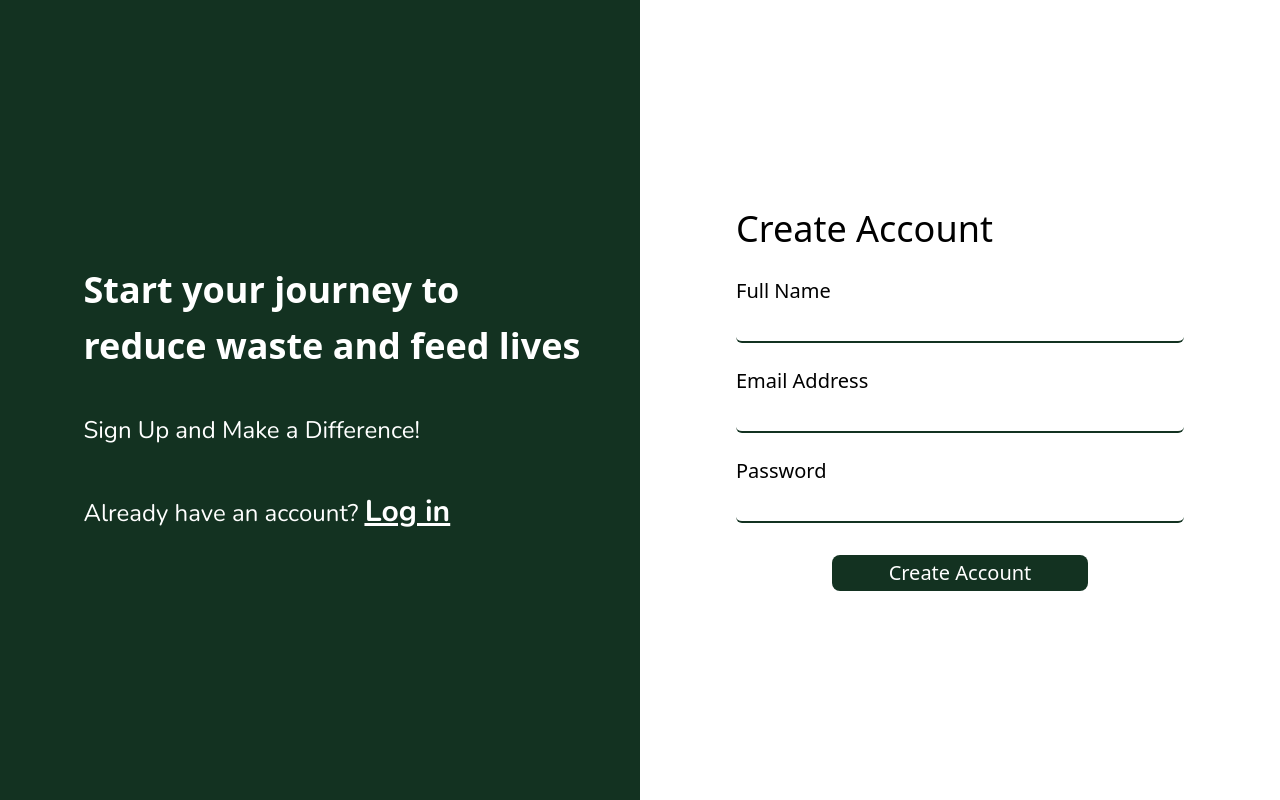
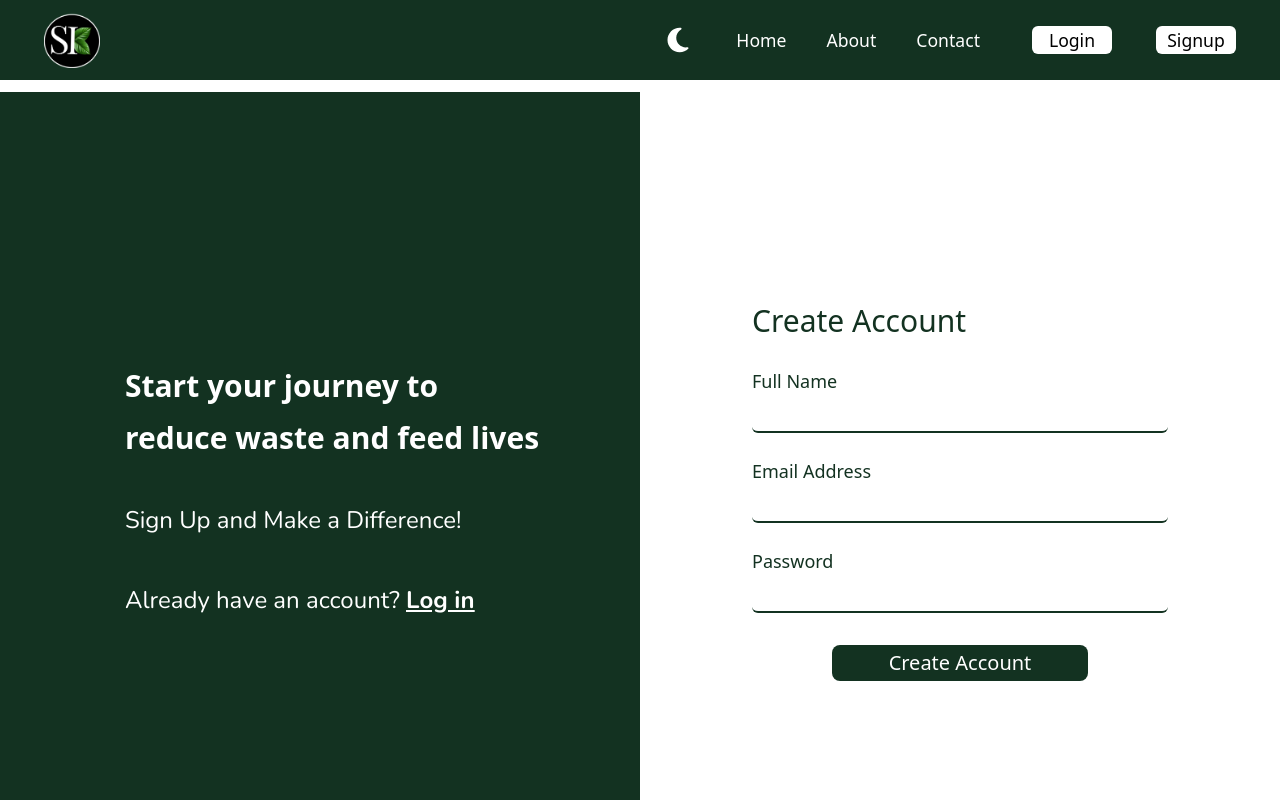
Before and after one commit to ishaNegi1/SustainaBite, a React (Vite) app in the folder frontend/: page /signup in a window 1280 px wide. Shown: the top 800 px of the page. Built offline with nearby package versions, Linux system fonts and the light colour scheme.

Commit message:
add navbar and footer to login and signup page

```diff
--- a/frontend/src/pages/Login.jsx
+++ b/frontend/src/pages/Login.jsx
@@ -1,17 +1,18 @@
 import React from "react";
-import { Link } from "react-router";
+import { Link } from "react-router-dom";
 
 function Login() {
   const handleSubmit = async (e) => {
+    e.preventDefault();
     console.log("Done");
   };
 
   return (
-    <>
-      <div className=" flex text-[#FFFFFF] w-1/2 h-screen items-center justify-center bg-[#133221]">
-        <div className=" ml-11 sm:ml-6 sm:block hidden z-10">
-          <div className="font-Courgette lg:text-4xl text-4xl sm:text-2xl font-semibold">
-            <p className=" mb-4">Continue your journey to</p>
+    <div className="flex my-3 h-screen">
+      <div className=" sm:w-1/2 flex text-[#ffffff] items-center justify-center bg-[#133221]">
+        <div className="ml-11 sm:ml-6 sm:block hidden z-10">
+          <div className="font-Courgette lg:text-3xl text-4xl sm:text-2xl font-semibold">
+            <p className="mb-4">Continue your journey to</p>
             <p>reduce waste and feed lives</p>
           </div>
           <p className="font-Nunito lg:text-2xl text-2xl sm:text-xl mt-12">
@@ -19,7 +20,7 @@ function Login() {
           </p>
           <p className="font-Nunito lg:text-2xl text-2xl sm:text-xl mt-12">
             Don't have an account yet?{" "}
-            <b className="lg:text-3xl text-3xl sm:text-2xl">
+            <b className=" text-3xl sm:text-2xl">
               <u>
                 <Link to="Signup">Sign up</Link>
               </u>
@@ -28,9 +29,9 @@ function Login() {
         </div>
       </div>
 
-      <div className=" w-full sm:w-1/2 h-full fixed right-0 top-0 sm:rounded-s-3xl rounded-none sm:bg-[#FFFFFF] sm:text-black text-[#133221] flex items-center justify-center bg-cover bg-center bg-no-repeat sm:bg-none bg-[#133221]">
-        <div className=" sm:w-[70%] mx-1 bg-white rounded-lg sm:rounded-none p-6 sm:p-0">
-          <p className=" font-Telex sm:text-2xl lg:text-4xl text-2xl font-medium lg:mb-7 mb-5 sm:mb-4">
+      <div className=" sm:w-1/2 w-full flex items-center justify-center sm:bg-[#ffffff] text-[#133221] bg-[#133221]">
+        <div className="sm:w-[65%] mx-1 bg-[#ffffff] rounded-xl sm:rounded-none p-6 sm:p-0 border-2 border-[#fa453c] sm:border-none">
+          <p className="font-Telex text-2xl lg:text-3xl font-medium lg:mb-7 mb-5 sm:mb-4">
             Welcome Back
           </p>
           <form
@@ -39,44 +40,40 @@ function Login() {
           >
             <label
               htmlFor="email"
-              className="mb-2 sm:text-md lg:text-xl text-lg"
+              className="mb-2 sm:text-base lg:text-lg text-lg"
             >
               Email Address
             </label>
             <input
               type="email"
               id="email"
-              // value={email}
-              // onChange={(e) => setEmail(e.target.value)}
               required
               className="border-0 border-b-2 py-1 px-2 rounded-md lg:mb-6 sm:mb-4 mb-6 bg-transparent border-[#133221] text-sm"
             />
 
             <label
               htmlFor="password"
-              className="sm:text-md text-lg lg:text-xl mb-2"
+              className="sm:text-base lg:text-lg text-lg mb-2"
             >
               Password
             </label>
             <input
               type="password"
               id="password"
-              // value={password}
-              // onChange={(e) => setPassword(e.target.value)}
               required
               className="border-0 border-b-2 py-1 px-2 rounded-md mb-2 bg-transparent border-[#133221] text-sm"
             />
-            {/* <p className=" text-red text-lg">{error}</p> */}
+
             <button
               type="submit"
-              className=" bg-main sm:text-white sm:bg-[#133221] text-[#FFFFFF] bg-[#fa453c] rounded-lg sm:w-52 lg:w-64 w-60 sm:text-md lg:text-xl text-lg font-medium transition-all duration-500 ease-linear transform hover:scale-110 font-Coustard py-1 mt-6 mx-auto"
+              className="bg-main sm:bg-[#133221] text-[#ffffff] bg-[#fa453c] rounded-lg sm:w-52 lg:w-64 w-60 sm:text-md lg:text-xl text-lg font-medium transition-all duration-500 ease-linear transform hover:scale-110 font-Coustard py-1 mt-6 mx-auto"
             >
               Login
             </button>
           </form>
-          <p className=" sm:hidden block font-Nunito sm:text-2xl text-lg mt-7">
+          <p className="sm:hidden block font-Nunito sm:text-2xl text-lg mt-7">
             Don't have an account?{" "}
-            <b className=" text-xl">
+            <b className="text-xl">
               <u>
                 <Link to="Signup">Sign up</Link>
               </u>
@@ -84,7 +81,7 @@ function Login() {
           </p>
         </div>
       </div>
-    </>
+    </div>
   );
 }
 
--- a/frontend/src/pages/Signup.jsx
+++ b/frontend/src/pages/Signup.jsx
@@ -1,17 +1,18 @@
 import React from "react";
-import { Link } from "react-router";
+import { Link } from "react-router-dom";
 
 function Signup() {
   const handleSubmit = async (e) => {
+    e.preventDefault();
     console.log("Done");
   };
 
   return (
-    <>
-      <div className=" flex text-[#FFFFFF] w-1/2 h-screen items-center justify-center bg-[#133221]">
-        <div className=" ml-11 sm:ml-6 sm:block hidden z-10">
-          <div className="font-Courgette lg:text-4xl text-4xl sm:text-2xl font-semibold">
-            <p className=" mb-4">Start your journey to</p>
+    <div className="flex my-3 h-screen">
+      <div className=" sm:w-1/2 flex text-[#ffffff] items-center justify-center bg-[#133221]">
+        <div className="ml-11 sm:ml-6 sm:block hidden z-10">
+          <div className="font-Courgette lg:text-3xl text-4xl sm:text-2xl font-semibold">
+            <p className="mb-4">Start your journey to</p>
             <p>reduce waste and feed lives</p>
           </div>
           <p className="font-Nunito lg:text-2xl text-2xl sm:text-xl mt-12">
@@ -19,18 +20,18 @@ function Signup() {
           </p>
           <p className="font-Nunito lg:text-2xl text-2xl sm:text-xl mt-12">
             Already have an account?{" "}
-            <b className="lg:text-3xl text-3xl sm:text-2xl">
+            <b className=" text-3xl sm:text-2xl">
               <u>
-                <Link to="login">Log in</Link>
+                <Link to="/login">Log in</Link>
               </u>
             </b>
           </p>
         </div>
       </div>
 
-      <div className=" w-full sm:w-1/2 h-full fixed right-0 top-0 sm:rounded-s-3xl rounded-none sm:bg-[#FFFFFF] sm:text-black text-[#133221] flex items-center justify-center flex-wrap bg-cover bg-center bg-no-repeat sm:bg-none bg-[#133221]">
-        <div className=" sm:w-[70%] mx-1 bg-white rounded-lg sm:rounded-none p-6 sm:p-0">
-          <p className=" font-Telex sm:text-2xl lg:text-4xl text-2xl font-medium lg:mb-7 mb-5 sm:mb-4">
+      <div className=" sm:w-1/2 w-full flex items-center justify-center sm:bg-[#ffffff] text-[#133221] bg-[#133221]">
+        <div className=" sm:w-[65%] mx-1 bg-[#ffffff] rounded-xl sm:rounded-none p-6 sm:p-0 border-2 border-[#fa453c] sm:border-none">
+          <p className="font-Telex text-2xl lg:text-3xl font-medium lg:mb-7 mb-5 sm:mb-4">
             Create Account
           </p>
           <form
@@ -39,66 +40,60 @@ function Signup() {
           >
             <label
               htmlFor="fullname"
-              className="mb-2 sm:text-md lg:text-xl text-lg"
+              className="mb-2 sm:text-base lg:text-lg text-lg"
             >
               Full Name
             </label>
             <input
               type="text"
               id="fullname"
-              // value={fullname}
-              // onChange={(e) => setFullname(e.target.value)}
               required
               className="border-0 border-b-2 border-[#133221] py-1 px-2 rounded-md lg:mb-6 sm:mb-4 mb-6 bg-transparent text-sm"
             />
             <label
               htmlFor="email"
-              className=" sm:text-md lg:text-xl text-lg mb-2"
+              className="sm:text-base lg:text-lg text-lg mb-2"
             >
               Email Address
             </label>
             <input
               type="email"
               id="email"
-              // value={email}
-              // onChange={(e) => setEmail(e.target.value)}
               required
               className="border-0 border-b-2 border-[#133221] py-1 px-2 rounded-md lg:mb-6 sm:mb-4 mb-6 bg-transparent text-sm"
             />
 
             <label
               htmlFor="password"
-              className=" sm:text-md lg:text-xl text-lg mb-2"
+              className="sm:text-base lg:text-lg text-lg mb-2"
             >
               Password
             </label>
             <input
               type="password"
               id="password"
-              // value={password}
-              // onChange={(e) => setPassword(e.target.value)}
               required
               className="border-0 border-b-2 py-1 px-2 rounded-md mb-2 bg-transparent border-[#133221] text-sm"
             />
-            {/* <p className=" text-red text-lg">{error}</p> */}
+
             <button
               type="submit"
-              className=" bg-main sm:text-white sm:bg-[#133221] text-[#FFFFFF] bg-[#fa453c] rounded-lg sm:w-52 lg:w-64 w-60 sm:text-md lg:text-xl text-lg font-medium transition-all duration-500 ease-linear transform hover:scale-110 font-Coustard py-1 mt-6 mx-auto"
+              className="bg-main sm:bg-[#133221] text-[#ffffff] bg-[#fa453c] rounded-lg sm:w-52 lg:w-64 w-60 sm:text-md lg:text-xl text-lg font-medium transition-all duration-500 ease-linear transform hover:scale-110 font-Coustard py-1 mt-6 mx-auto"
             >
               Create Account
             </button>
           </form>
-          <p className=" sm:hidden block font-Nunito sm:text-2xl text-lg mt-7">
+          <p className="sm:hidden block font-Nunito sm:text-2xl text-lg mt-7">
             Already have an account?{" "}
-            <b className=" text-xl">
+            <b className="text-xl">
               <u>
-                <Link to="login">Log in</Link>
+                <Link to="/login">Log in</Link>
               </u>
             </b>
           </p>
         </div>
       </div>
-    </>
+    </div>
   );
 }
 
```
Also changed, not shown: frontend/src/main.jsx (+8 -0 lines).
